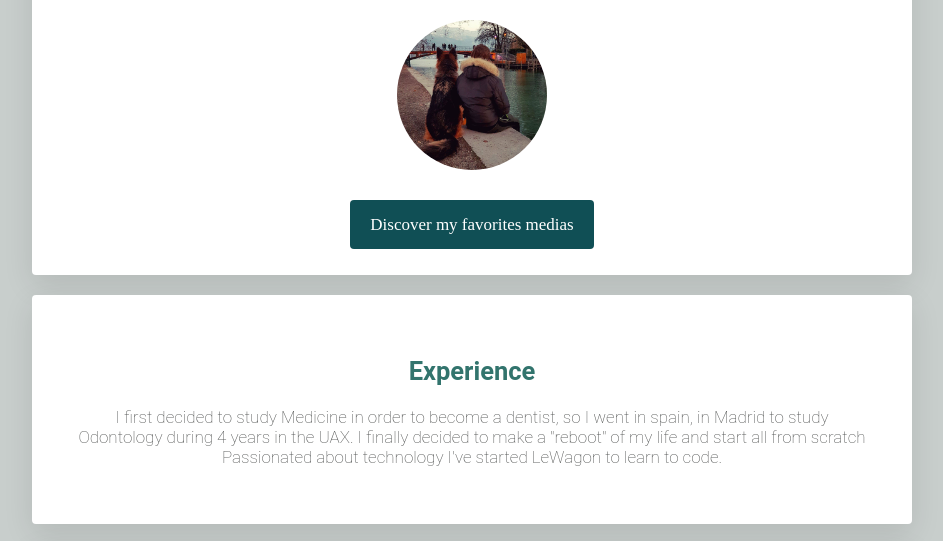
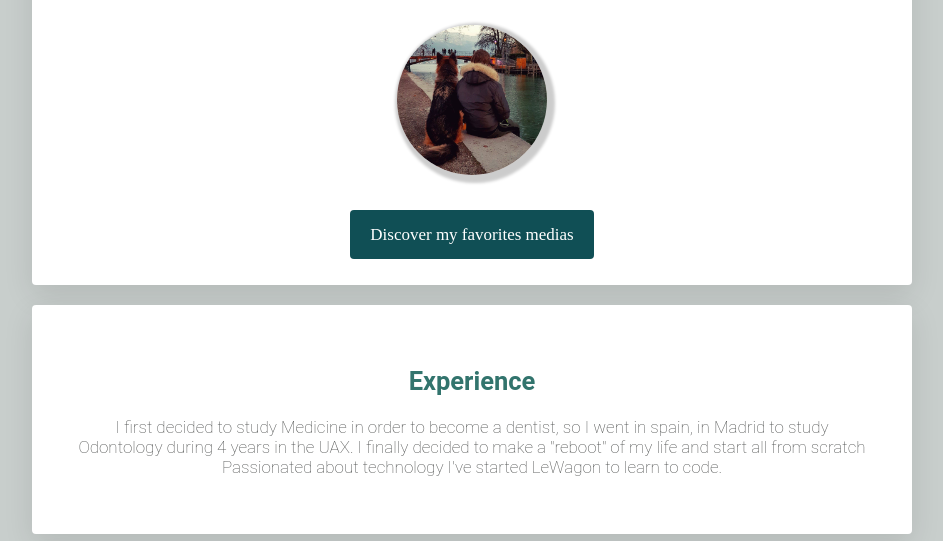
Before and after one commit to amaviti/profile, a plain HTML site: page index.html in a window 1280 px wide. Shown: the part 206-747 px from the top of the page, without its empty margins (168-1111 px from the left). Drawn offline with Linux system fonts and the light colour scheme.

Commit message:
adding style on avatars

```diff
--- a/CSS/style.css
+++ b/CSS/style.css
@@ -51,10 +51,13 @@ a:hover {
 
 
 .img-circle {
+  box-shadow : 3px 3px 3px 5px rgba(0, 0, 0, 0.2);
   border-radius: 50%;
   width: 150px;
   height: 150px;
   justify-content: center;
+  object-fit: cover;
+  margin: 5px 10px
 }
 
 .btn-blue {
```
